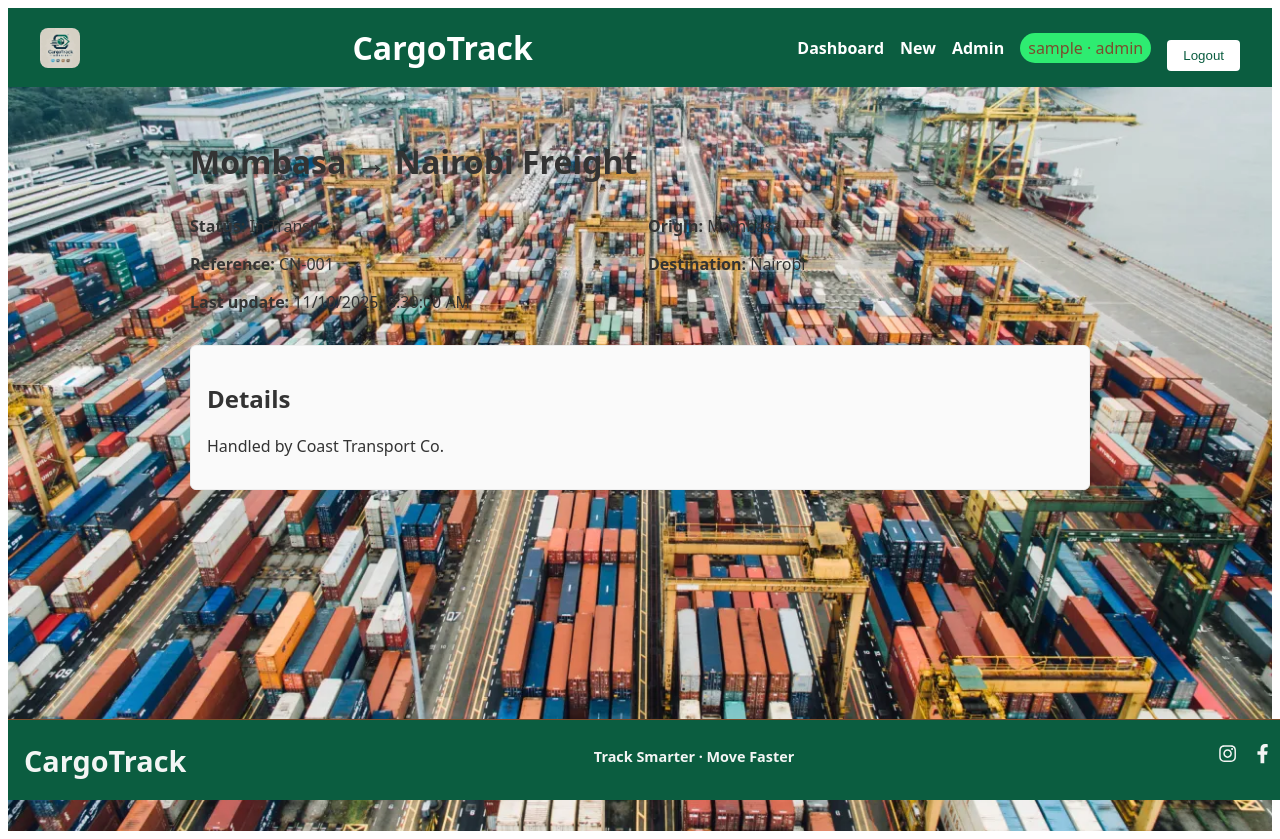
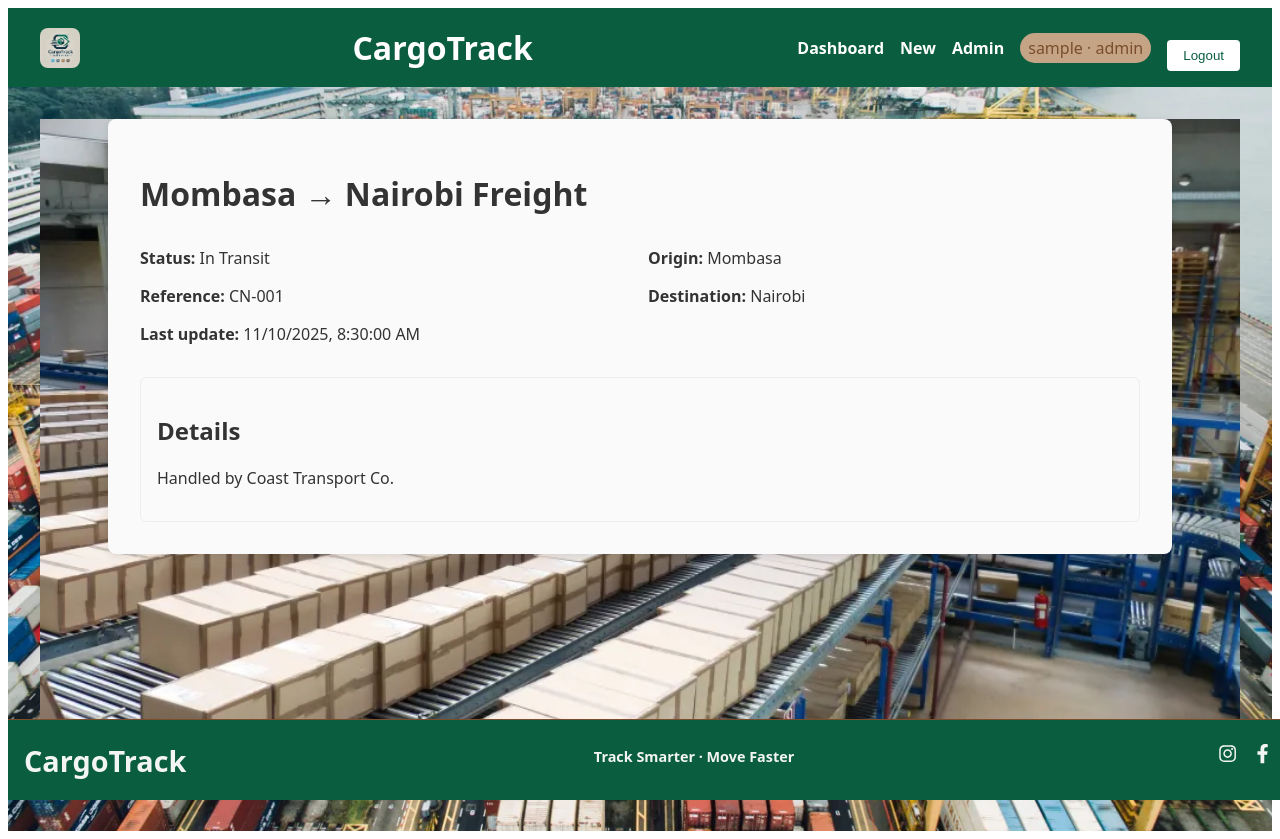
Before and after one commit to Zambagarrah/ReactJS_Consignment_Tracker, a React (Vite) app: page /consignment/1 in a window 1280 px wide. Built offline with nearby package versions, Linux system fonts and the light colour scheme; sample sign-in values are in the browser's storage.

Commit message:
Added a Footer and Mock Styling

```diff
--- a/src/pages/ConsignmentDetail.jsx
+++ b/src/pages/ConsignmentDetail.jsx
@@ -20,13 +20,15 @@ const ConsignmentDetail = () => {
   }, [addToast, id]);
 
   return (
-    <Layout>
+    <Layout className="consignment-detail">
+      <div className="img_dets">
+
       {!consignment && !error ? (
         <p>Loading...</p>
       ) : error ? (
         <p role="alert">{error}</p>
       ) : (
-        <div className="detail">
+        <div className="detail ">
           <h1>{consignment.name}</h1>
           <div className="grid">
             <div>
@@ -45,6 +47,7 @@ const ConsignmentDetail = () => {
           </div>
         </div>
       )}
+      </div>
     </Layout>
   );
 };
--- a/src/styles/ConsignmentDetail.css
+++ b/src/styles/ConsignmentDetail.css
@@ -1,5 +1,16 @@
 /* src/styles/ConsignmentDetail.css */
-.detail { max-width: 900px; margin: 0 auto; }
+.detail { max-width: 1000px; margin: 0 auto; background: #fafafa; padding: 2rem; border-radius: 8px; box-shadow: 0 2px 8px rgba(0,0,0,0.1); }
+
+.consignment-detail {
+  margin: 1rem;
+}
+.img_dets {
+  background-image: url('../assets/Congsimnesidsbvjafcvrsiye\,hjyvg.webp');
+  background-size: cover;
+  background-position: center;
+  background-repeat: no-repeat;
+  min-height: calc(100vh - 120px); /* Adjust based on header and footer height */
+}
 .detail h1 { margin-bottom: 1rem; }
 .grid { display: grid; grid-template-columns: 1fr 1fr; gap: 1rem; margin-bottom: 1rem; }
 .card { background: #fafafa; border: 1px solid #eee; border-radius: 6px; padding: 1rem; }
--- a/src/styles/theme.css
+++ b/src/styles/theme.css
@@ -1,10 +1,10 @@
 :root {
   --color-primary: #0B5D40;
   --color-primary-dark: #7A4E2D;
-  --color-accent: #2EEC71;
+  --color-accent: #c4a484;
   --color-bg: #F3F5F4;
   --color-text: #333;
-  --color-success: #2EEC71;
+  --color-success: #c4a484;
   --color-error: #3A6EA5;
 
 
```
Also changed, not shown: src/assets/Congsimnesidsbvjafcvrsiye,hjyvg.webp (added).
